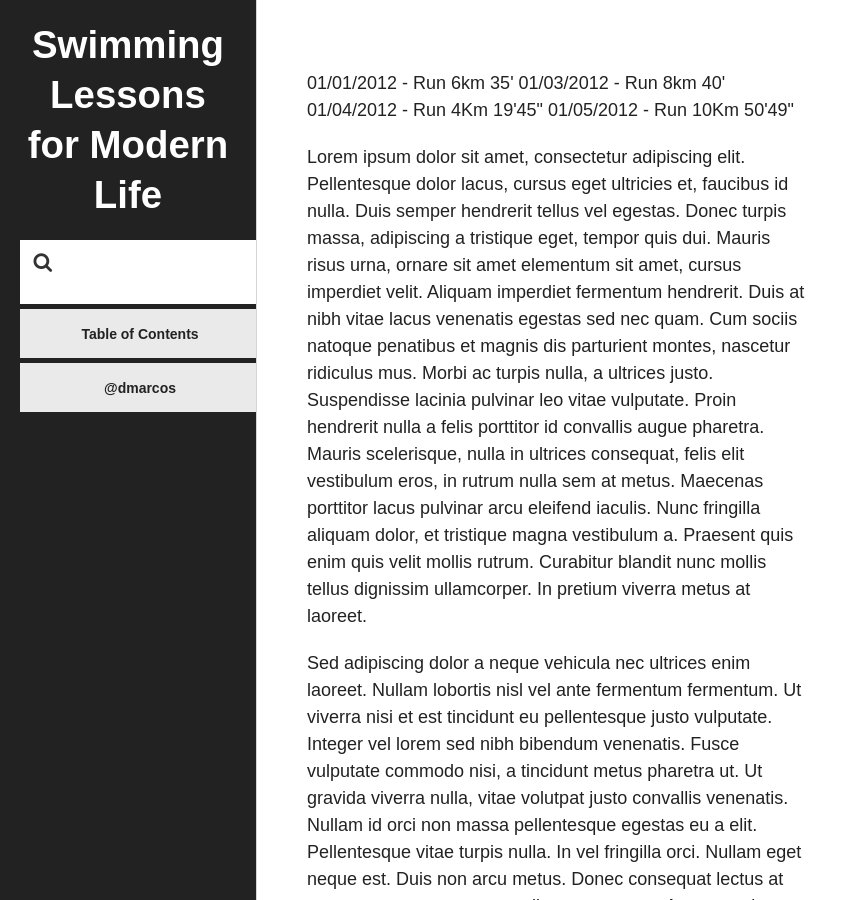
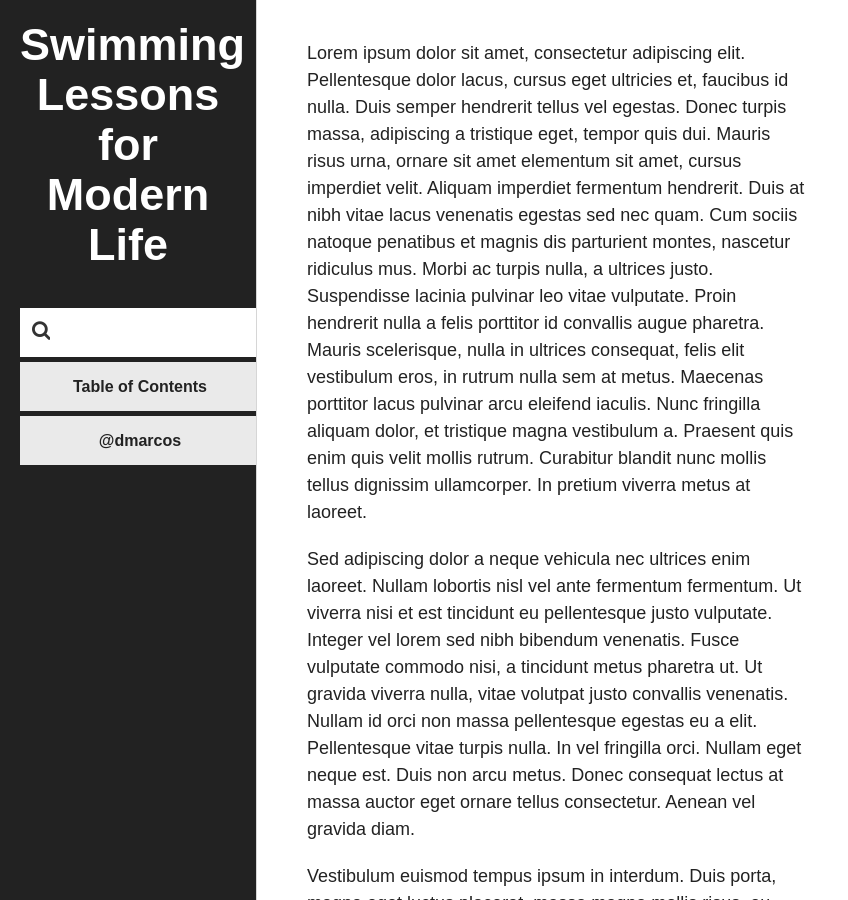
Before and after one commit to dmarcos/dmarcos.github.com, a Jekyll site: the page built from _posts/2012-04-09-Programming2.markdown, in a window 1280 px wide and 900 px high. Shown: the whole window, without its empty margins (0-848 px from the left). Built offline with Jekyll 4.4.1, drawn with Linux system fonts in a browser that asks for light colours; Markdown is read by kramdown in place of the engine named in the settings.

Commit message:
New style

```diff
--- a/_layouts/post.html
+++ b/_layouts/post.html
@@ -3,8 +3,8 @@
 ---
 
 <article>
+  <h2><a>{{ post.title }}<a></h2>
   <h2>{{ post.date | date: "%B %e, %Y" }}</h2>
-  <h2><a>{{ post.title }}<a></h2>
   <div class="underline"></div>
   {{ content }}
 </article>
--- a/_posts/2012-04-08-Programming.markdown
+++ b/_posts/2012-04-08-Programming.markdown
@@ -4,11 +4,6 @@
 category: Brogramming
 ---
 
-<p>
-  01/01/2012 - Run 6km 35'
-  01/03/2012 - Run 8km 40'
-  01/04/2012 - Run 4Km 19'45''
-</p>
 <p>
   Is not the best kind of originality that which comes after a sound apprenticeship?
   That which shall prove to be the blending of a firm conception of, "useful precedent"
--- a/_posts/2012-04-09-Programming2.markdown
+++ b/_posts/2012-04-09-Programming2.markdown
@@ -1,15 +1,9 @@
 ---
 layout: post
-title: Test 1
+title: Long title yeah
 category: Brogramming
 ---
 
-<p>
-  01/01/2012 - Run 6km 35'
-  01/03/2012 - Run 8km 40'
-  01/04/2012 - Run 4Km 19'45"
-  01/05/2012 - Run 10Km 50'49"
-</p>
 <p>
   Lorem ipsum dolor sit amet, consectetur adipiscing elit. Pellentesque dolor lacus,
   cursus eget ultricies et, faucibus id nulla. Duis semper hendrerit tellus vel egestas.
--- a/css/style.css
+++ b/css/style.css
@@ -2,6 +2,7 @@
   width: 100%;
   overflow-y: scroll;
   margin: 0px;
+  font-size: 30px;
 }
 
 body {
@@ -45,17 +46,19 @@
   text-align: center
 }
 
-#blogTitle h1{
-  margin-bottom: 20px;
-  font-size: 30px;
+h1{
+  font-size: 45px;
   line-height: 30px;
   font-weight: bold;
-  font-size: 2.4em;
   line-height: 50px;
   border: none;
   font-family: "myriad-pro", sans-serif;
+}
+
+#blogTitle h1{
   display: block;
   color: white;
+  margin-bottom: 38px;
 }
 
 #blogTitle h1 a{
@@ -69,7 +72,6 @@
 
 table#tableOfContents{
   color: #333;
-  font-size: 30px;
   font-weight: bold;
   width: 70%;
 }
@@ -94,20 +96,17 @@
   width: auto;
   display: block;
   position: relative;
-  padding: 50px;
+  padding: 20px 0px 0px 50px;
   min-height: 130px;
 }
 
-article h2{
+article h1{
   color: #333;
-  font-size: 2.8em;
-  font-weight: 600;
+  font-weight: 400;
   max-width: 500px;
-  line-height: 1.1em;
-  margin-bottom: 14px;
 }
 
-article h2 a{
+article h1 a{
   text-decoration: none;
   font-weight: 900;
 }
@@ -118,7 +117,7 @@
 
 ul#categories li{
   margin: 5px 0px 5px 0px;
-  font-size: 14px;
+  font-size: 16px;
   padding: 10px;
   background-color: rgb(234, 234, 234);
   border: 2px solid transparent;
@@ -147,7 +146,7 @@
   display: inline-block;
   font-size: 20px;
   float: left;
-  width: 10%;
+  width: 5%;
 }
 
 #searchInput {
@@ -175,7 +174,7 @@
 
 .postDate {
   font-style: italic;
-  font-size: 14px;
+  font-size: 12px;
   color: rgb(34, 34, 34);
 }
 
@@ -185,6 +184,10 @@
   margin-top: 20px;
   margin-bottom: 20px;
   color: rgb(34, 34, 34);
+}
+
+@media screen and (max-width: 1366){
+  font-size: 1
 }
 
 @media only screen and (max-width: 800px),
--- a/index.html
+++ b/index.html
@@ -5,8 +5,8 @@
 
 {% for post in site.posts limit: 1 %}
   <article>
+	  <h1>{{ post.title }}</h1>
     <div class="postDate">{{ post.date | date: "%B %e, %Y" }}</div>
-	  <h2>{{ post.title }}</h2>
 	  {{ post.content }}
   </article>
 {% endfor %}
```
